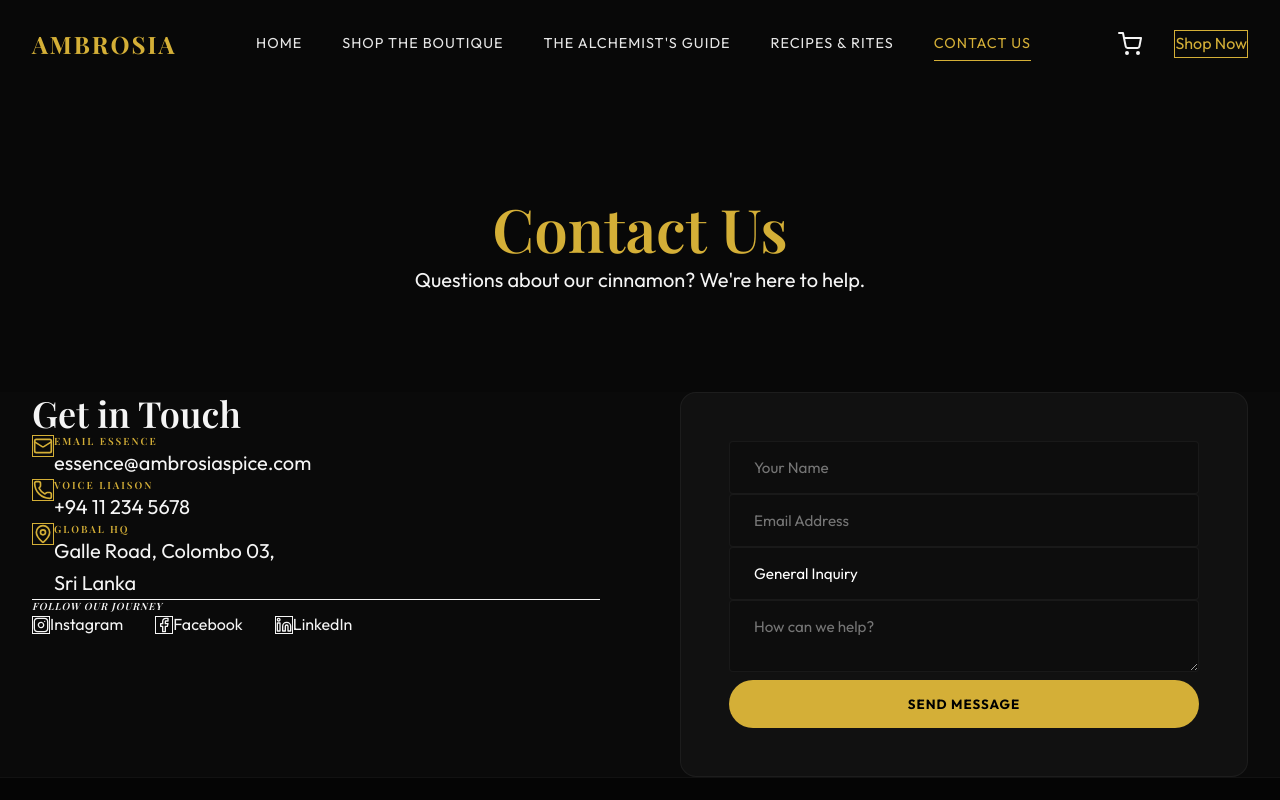
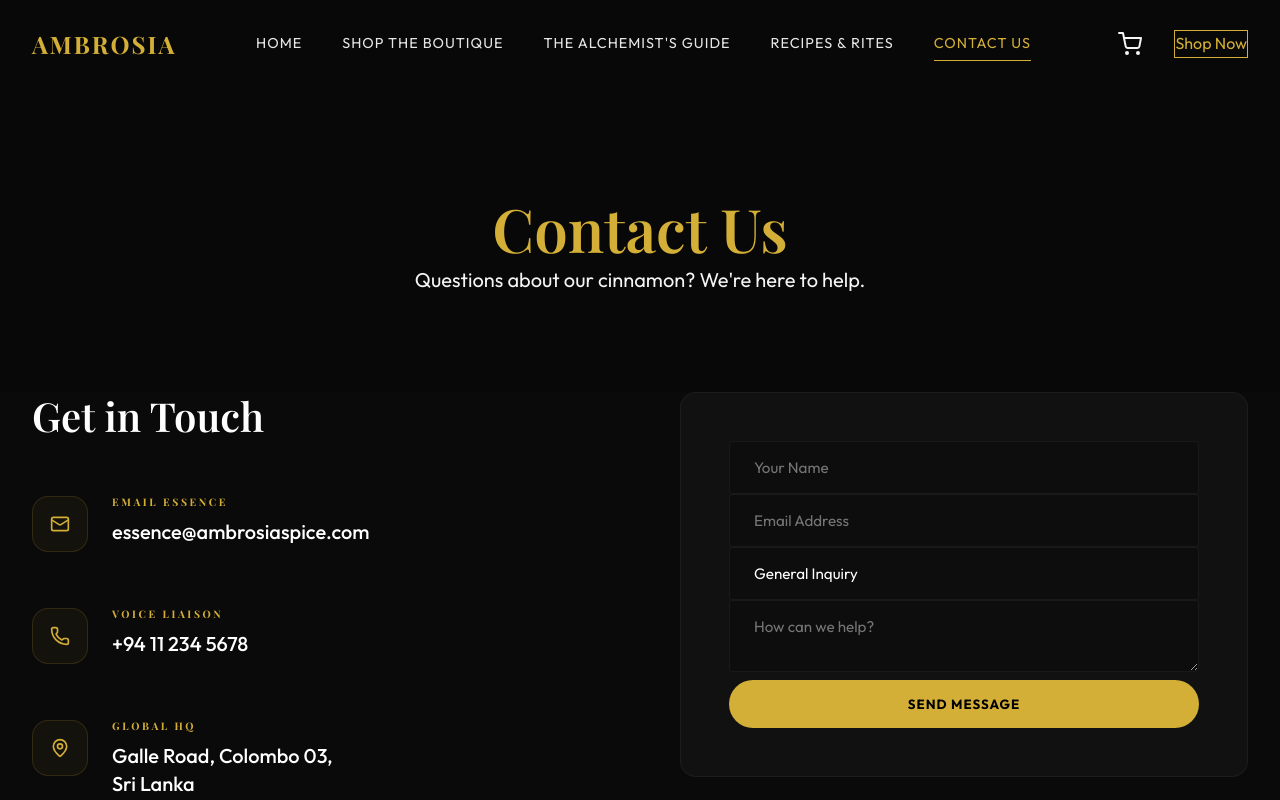
Before and after one commit to layer1-studio/Ambrosia, a React (Vite) app: page /#/contact in a window 1280 px wide. Shown: the top 800 px of the page. Built offline with nearby package versions, Linux system fonts and the light colour scheme; no server answers; a web font is replaced by a local one.

Commit message:
Design: Fixed overlapping contact info by increasing margins and gaps

```diff
--- a/src/pages/Contact.css
+++ b/src/pages/Contact.css
@@ -31,7 +31,23 @@ select.form-input {
     appearance: none;
 }
 
+.contact-info-title {
+    font-size: 2.5rem;
+    color: #fff;
+    margin-bottom: 3.5rem;
+    font-family: var(--font-heading);
+}
+
+.contact-methods {
+    display: flex;
+    flex-direction: column;
+    gap: 3.5rem;
+}
+
 .contact-method-item {
+    display: flex;
+    align-items: flex-start;
+    gap: 1.5rem;
     animation: reveal-up 0.6s ease-out forwards;
 }
 
@@ -41,6 +57,95 @@ select.form-input {
 
 .contact-method-item:nth-child(3) {
     animation-delay: 0.2s;
+}
+
+.method-icon-wrap {
+    width: 3.5rem;
+    height: 3.5rem;
+    min-width: 3.5rem;
+    border-radius: 1rem;
+    background: rgba(212, 175, 55, 0.05);
+    border: 1px solid rgba(212, 175, 55, 0.15);
+    display: flex;
+    align-items: center;
+    justify-content: center;
+    color: var(--color-primary);
+    transition: all 0.3s ease;
+}
+
+.contact-method-item:hover .method-icon-wrap {
+    background: rgba(212, 175, 55, 0.1);
+    border-color: var(--color-primary);
+    transform: scale(1.05);
+}
+
+.method-label {
+    color: var(--color-primary);
+    text-transform: uppercase;
+    letter-spacing: 0.25em;
+    font-size: 0.65rem;
+    font-weight: 700;
+    margin-bottom: 0.6rem;
+}
+
+.method-value {
+    font-size: 1.25rem;
+    color: #fff;
+    font-weight: 500;
+    line-height: 1.4;
+}
+
+.social-presence {
+    margin-top: 5rem;
+    padding-top: 3.5rem;
+    border-top: 1px solid rgba(255, 255, 255, 0.05);
+}
+
+.social-presence-label {
+    color: #666;
+    text-transform: uppercase;
+    letter-spacing: 0.15em;
+    font-size: 0.65rem;
+    font-weight: 700;
+    margin-bottom: 2rem;
+    font-style: italic;
+}
+
+.social-link-grid {
+    display: flex;
+    gap: 2.5rem;
+    flex-wrap: wrap;
+}
+
+.social-link-item {
+    display: flex;
+    align-items: center;
+    gap: 1rem;
+    color: rgba(212, 175, 55, 0.6);
+    text-decoration: none;
+    font-size: 0.9rem;
+    transition: all 0.3s ease;
+}
+
+.social-link-item:hover {
+    color: #fff;
+    transform: translateY(-2px);
+}
+
+.social-icon {
+    width: 2.2rem;
+    height: 2.2rem;
+    border-radius: 0.75rem;
+    border: 1px solid rgba(212, 175, 55, 0.15);
+    display: flex;
+    align-items: center;
+    justify-content: center;
+    transition: all 0.3s ease;
+}
+
+.social-link-item:hover .social-icon {
+    border-color: var(--color-primary);
+    background: rgba(212, 175, 55, 0.05);
 }
 
 @keyframes reveal-up {
--- a/src/pages/Contact.jsx
+++ b/src/pages/Contact.jsx
@@ -47,58 +47,58 @@ const Contact = () => {
             <section className="contact-content py-20">
                 <div className="container grid grid-cols-2 gap-20">
                     <div className="contact-info">
-                        <h2 className="text-4xl font-heading text-white mb-10">Get in Touch</h2>
+                        <h2 className="contact-info-title">Get in Touch</h2>
 
-                        <div className="contact-methods space-y-10">
-                            <div className="contact-method-item flex items-start gap-6 group">
-                                <div className="method-icon-wrap w-12 h-12 rounded-xl bg-gold/5 border border-gold/10 flex items-center justify-center text-gold group-hover:bg-gold/10 transition-colors">
+                        <div className="contact-methods">
+                            <div className="contact-method-item">
+                                <div className="method-icon-wrap">
                                     <Mail size={20} />
                                 </div>
                                 <div className="method-details">
-                                    <h4 className="text-gold uppercase tracking-[0.2em] text-[10px] font-bold mb-1">Email Essence</h4>
-                                    <p className="text-xl text-white font-medium">essence@ambrosiaspice.com</p>
+                                    <h4 className="method-label">Email Essence</h4>
+                                    <p className="method-value">essence@ambrosiaspice.com</p>
                                 </div>
                             </div>
 
-                            <div className="contact-method-item flex items-start gap-6 group">
-                                <div className="method-icon-wrap w-12 h-12 rounded-xl bg-gold/5 border border-gold/10 flex items-center justify-center text-gold group-hover:bg-gold/10 transition-colors">
+                            <div className="contact-method-item">
+                                <div className="method-icon-wrap">
                                     <Phone size={20} />
                                 </div>
                                 <div className="method-details">
-                                    <h4 className="text-gold uppercase tracking-[0.2em] text-[10px] font-bold mb-1">Voice Liaison</h4>
-                                    <p className="text-xl text-white font-medium">+94 11 234 5678</p>
+                                    <h4 className="method-label">Voice Liaison</h4>
+                                    <p className="method-value">+94 11 234 5678</p>
                                 </div>
                             </div>
 
-                            <div className="contact-method-item flex items-start gap-6 group">
-                                <div className="method-icon-wrap w-12 h-12 rounded-xl bg-gold/5 border border-gold/10 flex items-center justify-center text-gold group-hover:bg-gold/10 transition-colors">
+                            <div className="contact-method-item">
+                                <div className="method-icon-wrap">
                                     <MapPin size={20} />
                                 </div>
                                 <div className="method-details">
-                                    <h4 className="text-gold uppercase tracking-[0.2em] text-[10px] font-bold mb-1">Global HQ</h4>
-                                    <p className="text-xl text-white font-medium leading-snug">Galle Road, Colombo 03, <br />Sri Lanka</p>
+                                    <h4 className="method-label">Global HQ</h4>
+                                    <p className="method-value">Galle Road, Colombo 03, <br />Sri Lanka</p>
                                 </div>
                             </div>
                         </div>
 
-                        <div className="social-presence mt-16 pt-10 border-t border-white/5">
-                            <h4 className="text-gray-500 uppercase tracking-[0.1em] text-[10px] font-bold mb-6 italic">Follow Our Journey</h4>
-                            <div className="flex gap-8">
-                                <a href="#" className="social-link-item group flex items-center gap-3 text-gold/60 hover:text-white transition-all text-sm">
-                                    <div className="social-icon w-8 h-8 rounded-lg border border-gold/10 flex items-center justify-center group-hover:scale-110 transition-transform">
-                                        <Instagram size={16} />
+                        <div className="social-presence">
+                            <h4 className="social-presence-label">Follow Our Journey</h4>
+                            <div className="social-link-grid">
+                                <a href="#" className="social-link-item">
+                                    <div className="social-icon">
+                                        <Instagram size={18} />
                                     </div>
                                     <span>Instagram</span>
                                 </a>
-                                <a href="#" className="social-link-item group flex items-center gap-3 text-gold/60 hover:text-white transition-all text-sm">
-                                    <div className="social-icon w-8 h-8 rounded-lg border border-gold/10 flex items-center justify-center group-hover:scale-110 transition-transform">
-                                        <Facebook size={16} />
+                                <a href="#" className="social-link-item">
+                                    <div className="social-icon">
+                                        <Facebook size={18} />
                                     </div>
                                     <span>Facebook</span>
                                 </a>
-                                <a href="#" className="social-link-item group flex items-center gap-3 text-gold/60 hover:text-white transition-all text-sm">
-                                    <div className="social-icon w-8 h-8 rounded-lg border border-gold/10 flex items-center justify-center group-hover:scale-110 transition-transform">
-                                        <Linkedin size={16} />
+                                <a href="#" className="social-link-item">
+                                    <div className="social-icon">
+                                        <Linkedin size={18} />
                                     </div>
                                     <span>LinkedIn</span>
                                 </a>
```
